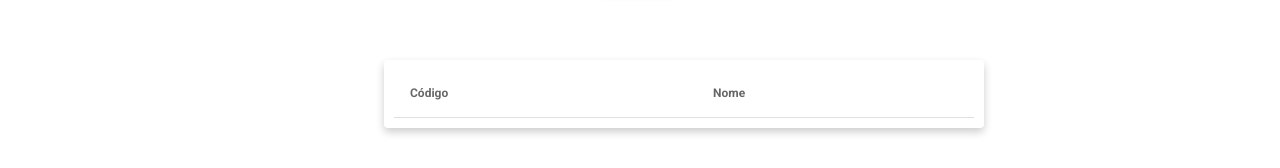
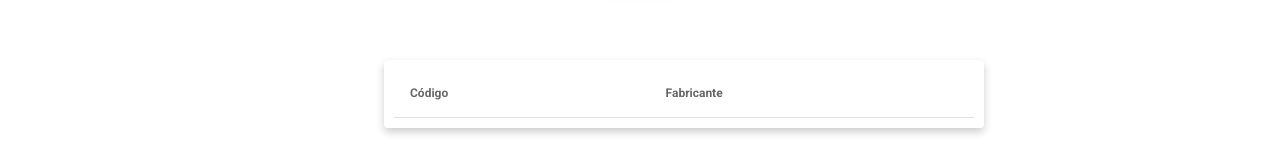
Before and after one commit to rslewenstein/tabela-fipe, a Vue app: page / in a window 1280 px wide. Shown: the part 188-356 px from the top of the page. Built offline with nearby package versions, Linux system fonts and the light colour scheme.

Commit message:
Alteração texto tabela

```diff
--- a/src/components/TabelaFipe.vue
+++ b/src/components/TabelaFipe.vue
@@ -21,11 +21,11 @@
     <template v-slot:default>
       <thead>
         <tr>
-          <th class="text-left">
+          <th class="title-table">
             Código
           </th>
-          <th class="text-left">
-            Nome
+          <th class="title-table">
+            Fabricante
           </th>
         </tr>
       </thead>
```
